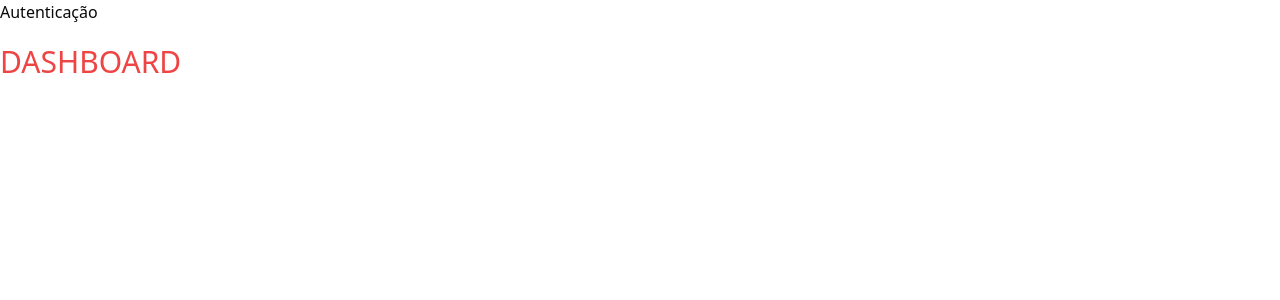
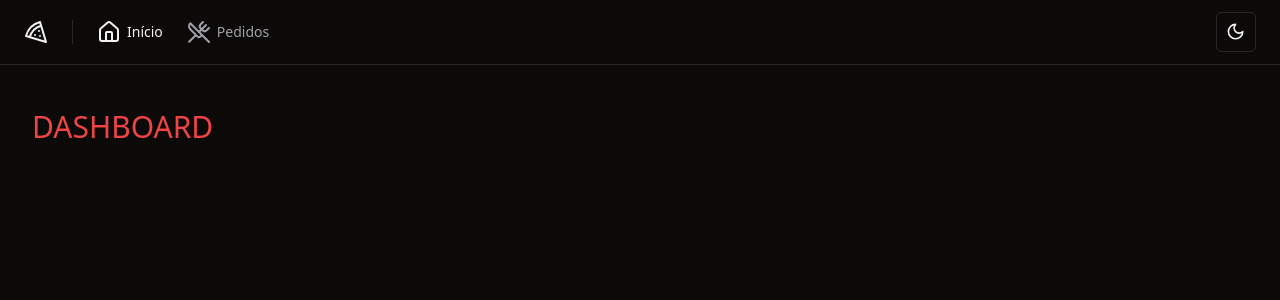
Before and after one commit to Gui-dev/one-shop, a React (Vite) app: page / in a window 1280 px wide. Shown: the top 300 px of the page. Built offline with nearby package versions, Linux system fonts and the light colour scheme.

Commit message:
feat: add header component

```diff
--- a/src/App.tsx
+++ b/src/App.tsx
@@ -2,14 +2,17 @@
 import { RouterProvider } from 'react-router-dom'
 import { Toaster } from 'sonner'
 
+import { ThemeProvider } from './components/theme/theme-provider'
 import { router } from './routes/router'
 
 export const App = () => {
   return (
     <HelmetProvider>
-      <Helmet titleTemplate="%s | one shop" />
-      <Toaster richColors />
-      <RouterProvider router={router} />
+      <ThemeProvider storageKey="oneshop-theme" defaultTheme="dark">
+        <Helmet titleTemplate="%s | one shop" />
+        <Toaster richColors />
+        <RouterProvider router={router} />
+      </ThemeProvider>
     </HelmetProvider>
   )
 }
--- /dev/null
+++ b/src/components/header.tsx
@@ -0,0 +1,29 @@
+import { Home, Pizza, UtensilsCrossed } from 'lucide-react'
+
+import { NavLink } from './nav-link'
+import { ThemeToggle } from './theme/theme-toggle'
+import { Separator } from './ui/separator'
+
+export const Header = () => {
+  return (
+    <div className="border-b">
+      <div className="flex h-16 items-center gap-6 px-6">
+        <Pizza className="h-6 w-6" />
+        <Separator orientation="vertical" className="h-6" />
+        <nav className="flex items-center space-x-4 lg:space-x-6">
+          <NavLink to="/">
+            <Home className="h-6 w-6" />
+            Início
+          </NavLink>
+          <NavLink to="/orders">
+            <UtensilsCrossed className="h-6 w-6" />
+            Pedidos
+          </NavLink>
+        </nav>
+        <div className="ml-auto flex items-center gap-2">
+          <ThemeToggle />
+        </div>
+      </div>
+    </div>
+  )
+}
--- /dev/null
+++ b/src/components/ui/separator.tsx
@@ -0,0 +1,29 @@
+import * as React from "react"
+import * as SeparatorPrimitive from "@radix-ui/react-separator"
+
+import { cn } from "@/lib/utils"
+
+const Separator = React.forwardRef<
+  React.ElementRef<typeof SeparatorPrimitive.Root>,
+  React.ComponentPropsWithoutRef<typeof SeparatorPrimitive.Root>
+>(
+  (
+    { className, orientation = "horizontal", decorative = true, ...props },
+    ref
+  ) => (
+    <SeparatorPrimitive.Root
+      ref={ref}
+      decorative={decorative}
+      orientation={orientation}
+      className={cn(
+        "shrink-0 bg-border",
+        orientation === "horizontal" ? "h-[1px] w-full" : "h-full w-[1px]",
+        className
+      )}
+      {...props}
+    />
+  )
+)
+Separator.displayName = SeparatorPrimitive.Root.displayName
+
+export { Separator }
--- a/src/pages/_layouts/app.tsx
+++ b/src/pages/_layouts/app.tsx
@@ -1,11 +1,13 @@
 import { Outlet } from 'react-router-dom'
+
+import { Header } from '@/components/header'
 
 export const AppLayout = () => {
   return (
-    <div>
-      <h1>Autenticação</h1>
+    <div className="flex min-h-screen flex-col antialiased">
+      <Header />
 
-      <div>
+      <div className="flex-1 flex-col gap-4 p-8 pt-6">
         <Outlet />
       </div>
     </div>
--- a/src/pages/_layouts/auth.tsx
+++ b/src/pages/_layouts/auth.tsx
@@ -3,7 +3,7 @@
 
 export const AuthLayout = () => {
   return (
-    <div className="grid min-h-screen grid-cols-2">
+    <div className="grid min-h-screen grid-cols-2 antialiased">
       <div className="border-foreground/5 bg-muted text-muted-foreground flex h-full flex-col justify-between border-r p-10">
         <div className="text-foreground flex items-center gap-3 text-lg font-medium">
           <Pizza className="h-5 w-5" />
```
